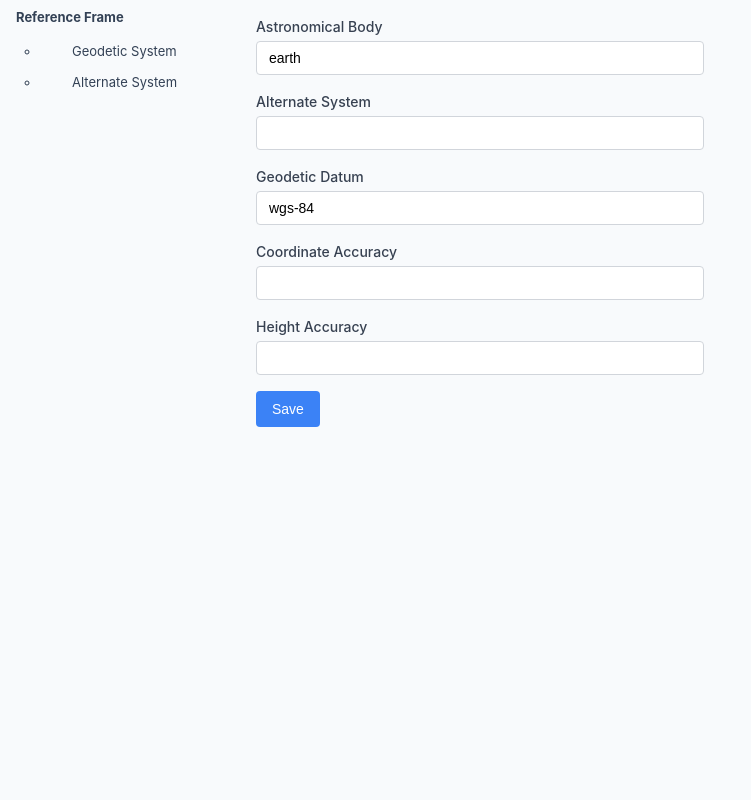
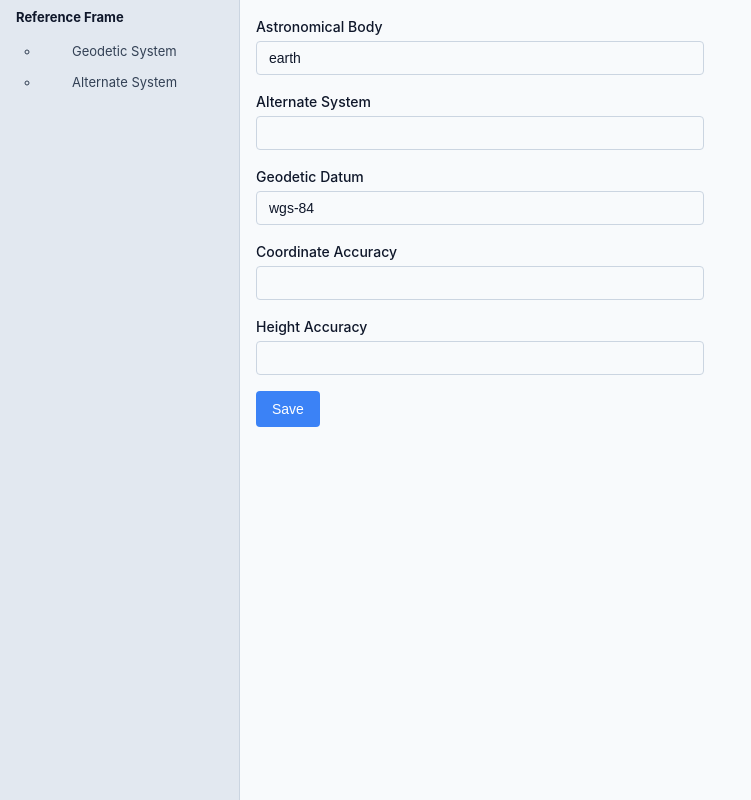
Before and after one commit to gintatkinson/dep-tst37, a React (Vite) app in the folder web_react/: page / in a window 1280 px wide. Shown: the whole page, without its empty margins (0-751 px from the left). Built offline with nearby package versions, Linux system fonts and the light colour scheme.

Commit message:
fix: improve color contrast using CSS variables in PropertyGrid and Layout

```diff
--- a/web_react/src/components/layout.module.css
+++ b/web_react/src/components/layout.module.css
@@ -13,6 +13,8 @@
   flex-shrink: 0;
   overflow-y: auto;
   box-sizing: border-box;
+  background-color: var(--code-bg);
+  border-right: 1px solid var(--border);
 }
 
 .splitter {
@@ -36,9 +38,16 @@
   font-weight: bold;
   padding: 8px 16px;
   display: block;
+  color: var(--text-h);
 }
 
 .navItem {
   padding: 6px 32px;
   display: block;
+  color: var(--text);
+  cursor: pointer;
 }
+
+.navItem:hover {
+  color: var(--accent);
+}
--- a/web_react/src/components/property-grid.module.css
+++ b/web_react/src/components/property-grid.module.css
@@ -17,13 +17,15 @@
 .label {
   font-size: 14px;
   font-weight: 500;
-  color: #374151;
+  color: var(--text-h);
 }
 
 .input {
   padding: 8px 12px;
   font-size: 14px;
-  border: 1px solid #d1d5db;
+  background-color: var(--bg);
+  color: var(--text-h);
+  border: 1px solid var(--border);
   border-radius: 4px;
   outline: none;
   box-sizing: border-box;
@@ -37,7 +39,9 @@
 .inputError {
   padding: 8px 12px;
   font-size: 14px;
-  border: 1px solid #ef4444;
+  background-color: var(--bg);
+  color: var(--text-h);
+  border: 1px solid var(--border);
   border-radius: 4px;
   outline: none;
   box-sizing: border-box;
```
